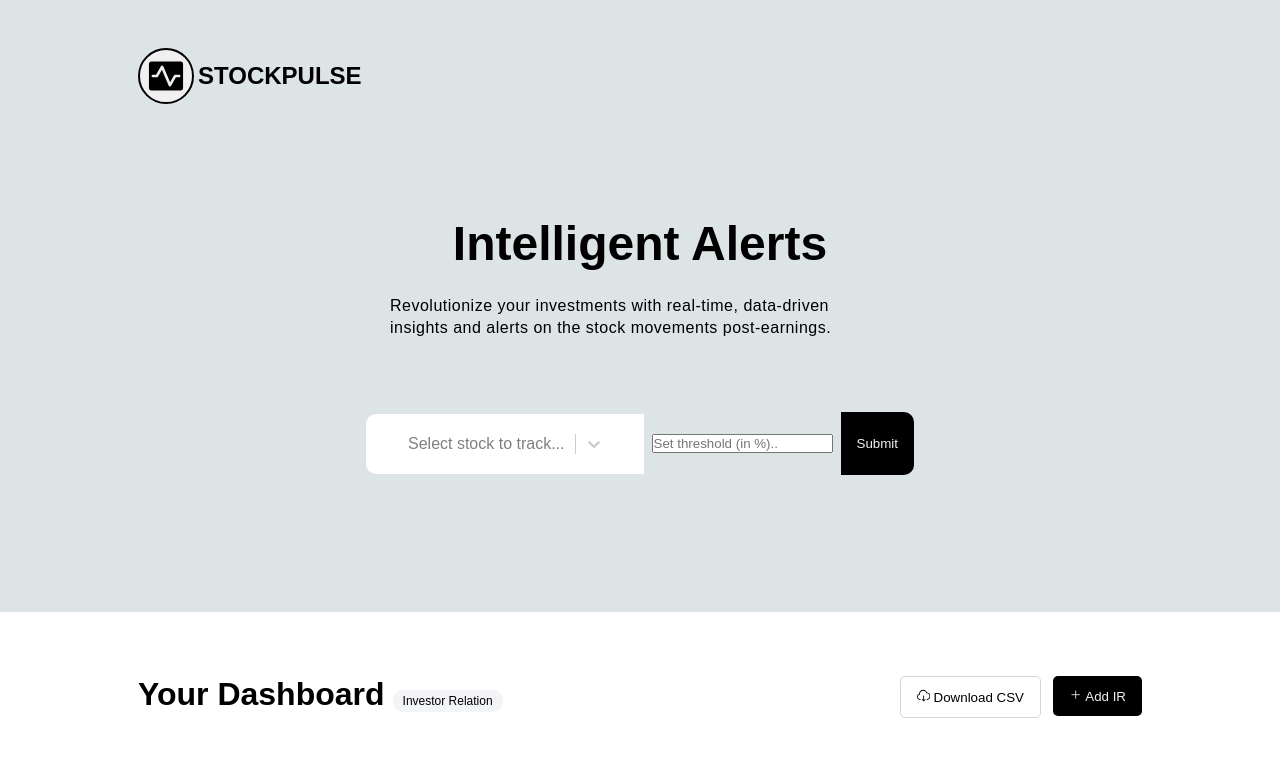
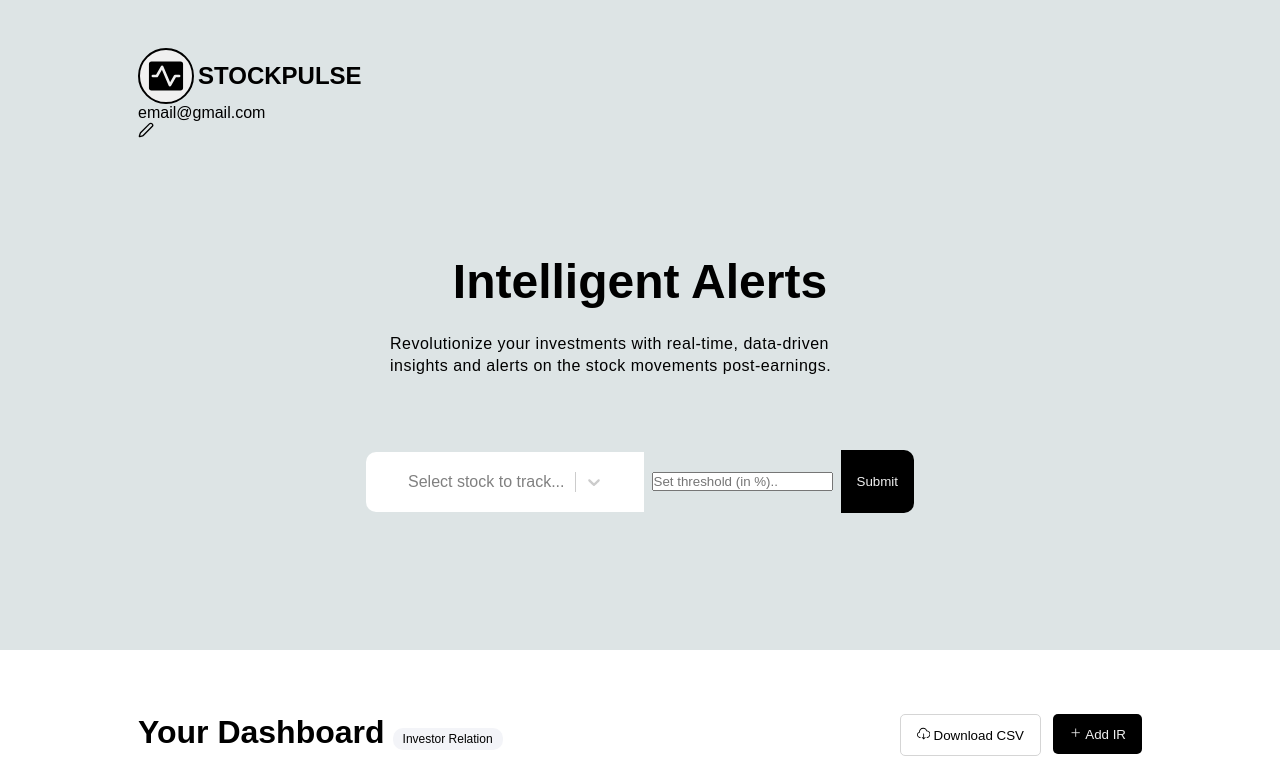
Before and after one commit to big-hero-6-unihack24/stockpulse, a React (Create React App) app in the folder Frontend/: page / in a window 1280 px wide. Shown: the top 764 px of the page. Built offline with nearby package versions, Linux system fonts and the light colour scheme; no server answers; a web font is replaced by a local one.

Commit message:
Update LogoBar.jsx

```diff
--- a/Frontend/src/components/LogoBar.jsx
+++ b/Frontend/src/components/LogoBar.jsx
@@ -1,8 +1,37 @@
-import React from "react";
+import React, { useState } from "react";
 import { PiPulseFill } from "react-icons/pi";
+import { LuPen } from "react-icons/lu";
 import "../styles.css";
+import axios from 'axios';
 
 function LogoBar() {
+    const [email, setEmail] = useState('email@gmail.com');
+    const [isEditing, setIsEditing] = useState(false);
+
+   const handleEmailChange =(e) => {
+    setEmail(e.target.value)
+   }
+
+   const updateEmail = async () => {
+        try {
+            const url = 'https://stockpulse-api.azurewebsites.net/update-email';
+            const payload = { email: email };
+            await axios.post(url, payload);
+            console.log('Email updated successfully');
+        } catch (error) {
+            console.error('Error updating email:', error);
+        }
+   };
+
+
+   const saveEmail = () => {
+    setIsEditing(false);
+    updateEmail()
+   }
+
+   const enableEdit = () => {
+    setIsEditing(true);
+   }
     return (
 
         <div className="logo-container">
@@ -13,6 +42,29 @@ function LogoBar() {
                 </h3>
 
             </div>
+            <div className="user-email">
+                {isEditing ? (
+                    <div><input
+                            className="email-input"
+                            type="text"
+                            value={email}
+                            onChange={handleEmailChange}
+                            onBlur={saveEmail}
+                            onKeyPress={(e) => e.key === 'Enter' && saveEmail()}
+
+
+                        />
+                    </div>
+                ) : (
+                    <>
+                    <div className="email">{email}</div>
+                    <div onClick={enableEdit}><LuPen/></div>
+                    </>
+
+                )}
+
+
+            </div>
 
         </div>
 
```
